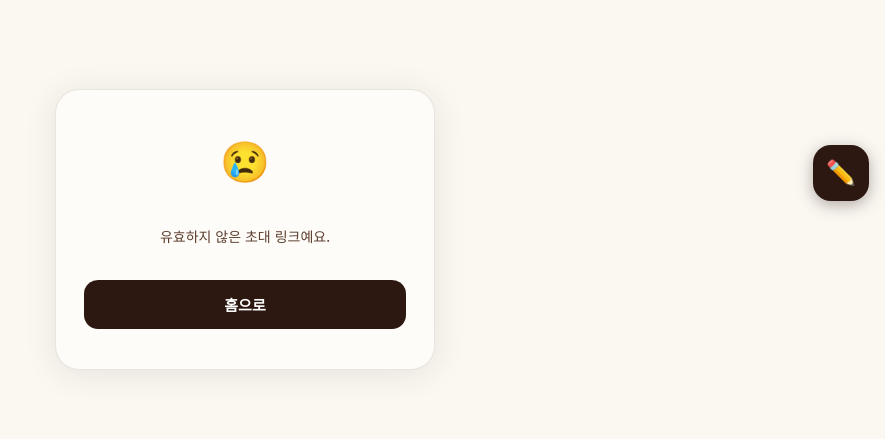
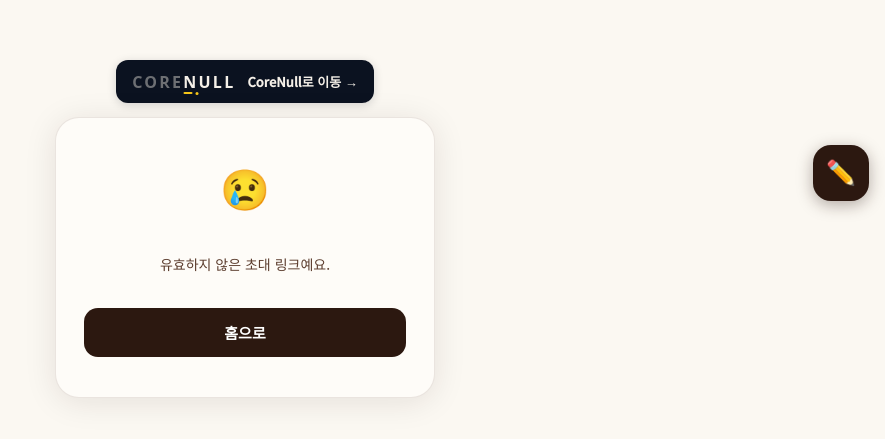
Before and after one commit to sykim-stack/brainpool-corenull, a Next.js app: page /invite/1 in a window 1280 px wide. Shown: the part 227-666 px from the top of the page, without its empty margins (395-1280 px from the left). Built offline with nearby package versions, Linux system fonts and the light colour scheme; no server answers.

Commit message:
feat(invite): add link to CoreNull home

```diff
--- a/app/invite/[token]/page.tsx
+++ b/app/invite/[token]/page.tsx
@@ -2,7 +2,9 @@
 
 import { useEffect, useState } from 'react'
 import { useParams, useRouter } from 'next/navigation'
+import Link from 'next/link'
 import { getOwnerKey, createOwnerKey } from '@/lib/ownerKey'
+import CoreNullLogo from '@/components/corenull/CoreNullLogo'
 
 export default function InvitePage() {
   const { token } = useParams()
@@ -68,6 +70,10 @@ export default function InvitePage() {
 
   return (
     <div style={styles.container}>
+      <Link href="/yard" style={styles.homeLink} aria-label="CoreNull 본 화면으로 이동">
+        <CoreNullLogo size="sm" variant="onDark" />
+        <span>CoreNull로 이동 <span aria-hidden="true">→</span></span>
+      </Link>
       <div style={styles.card}>
         {status === 'loading' && (
           <div style={styles.center}>
@@ -131,8 +137,14 @@ export default function InvitePage() {
 
 const styles: Record<string, React.CSSProperties> = {
   container: {
-    display: 'flex', alignItems: 'center', justifyContent: 'center',
+    display: 'flex', flexDirection: 'column', alignItems: 'center', justifyContent: 'center',
     minHeight: '100vh', padding: '20px', background: '#FBF8F2',
+  },
+  homeLink: {
+    display: 'inline-flex', alignItems: 'center', justifyContent: 'center', gap: 12,
+    marginBottom: 14, padding: '12px 16px', borderRadius: 12,
+    background: '#0B1220', color: '#F5F0E8', textDecoration: 'none',
+    fontSize: 13, fontWeight: 600, boxShadow: '0 2px 10px rgba(11,18,32,0.16)',
   },
   card: {
     width: '100%', maxWidth: '380px',
```
